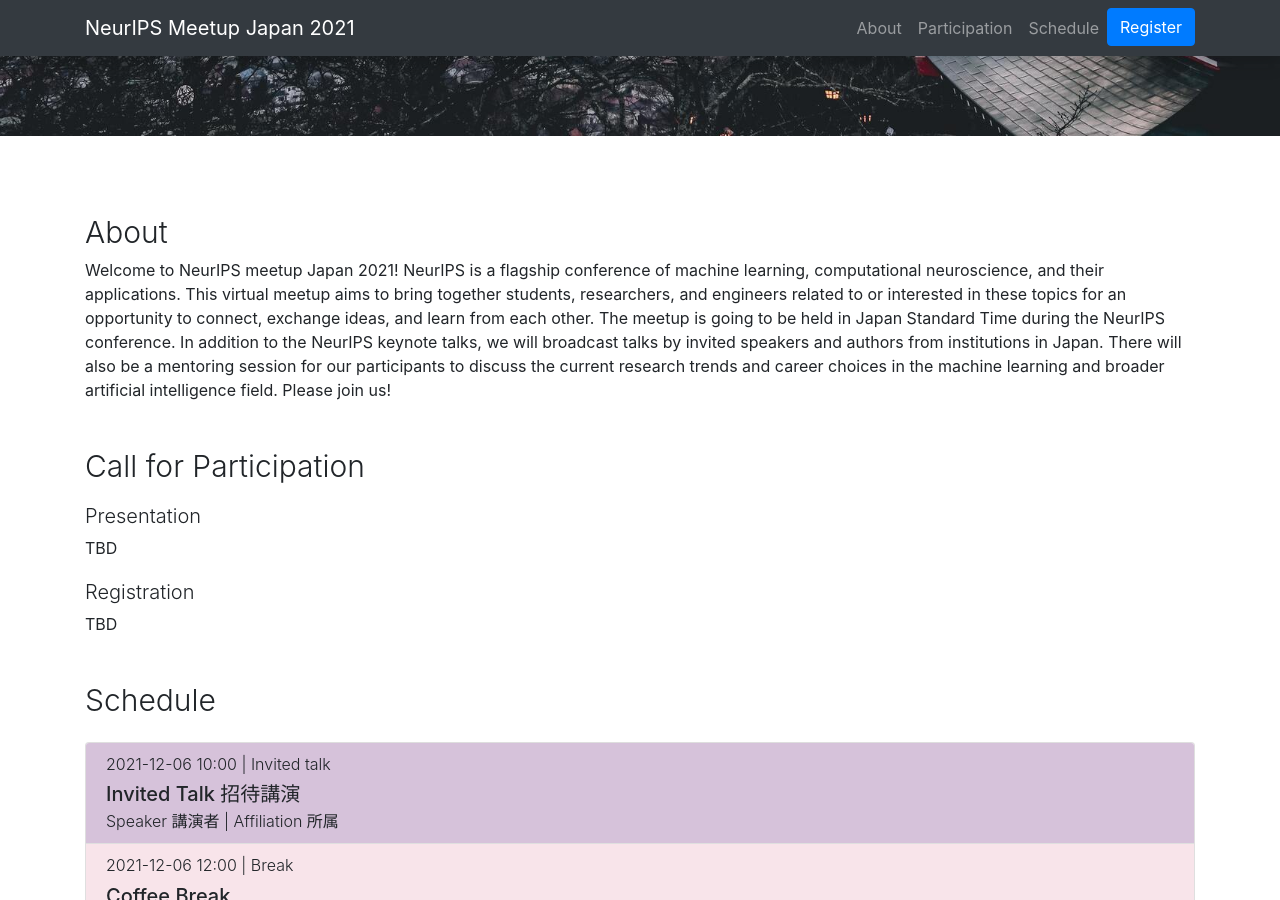
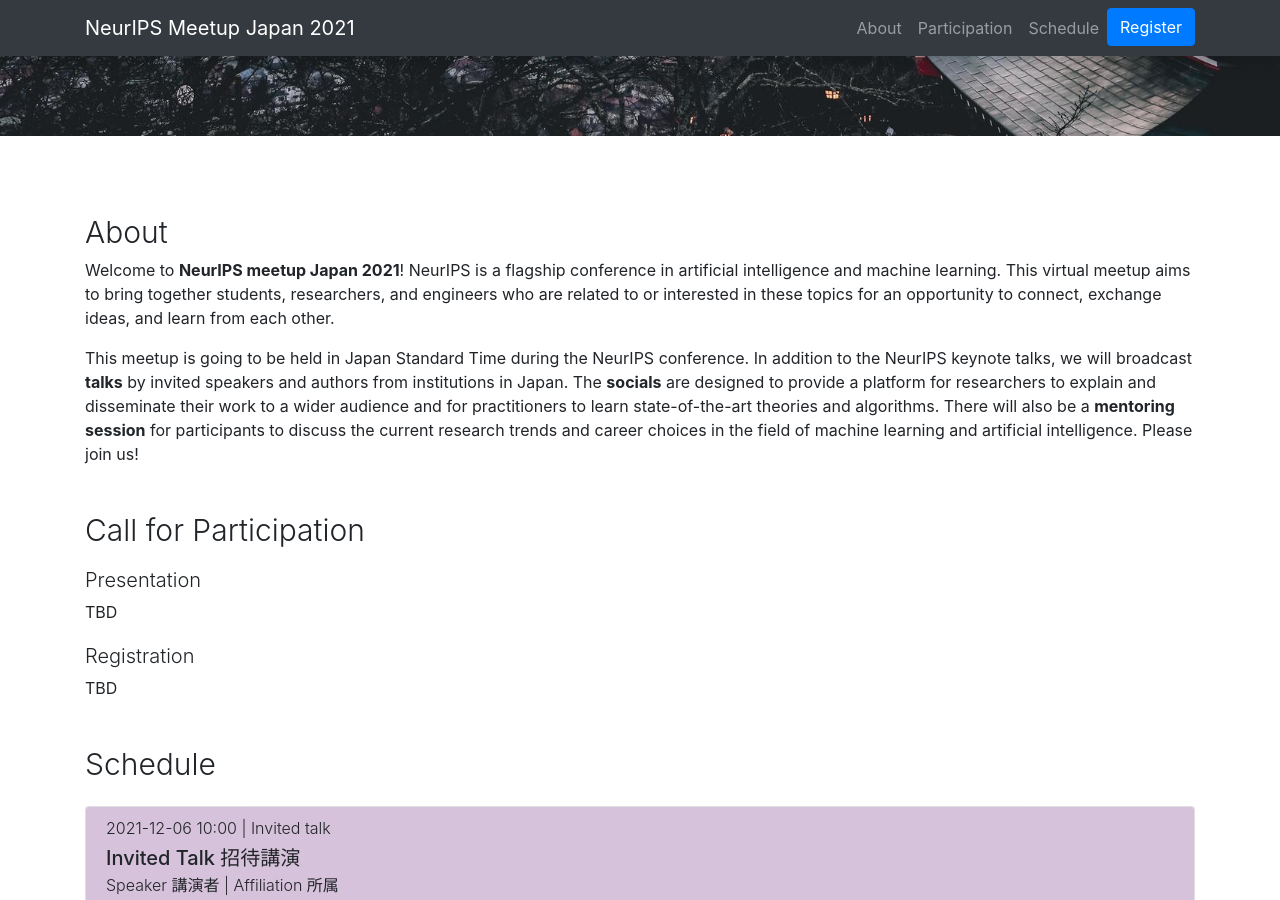
Before and after one commit to NeurIPSMeetupJapan/neuripsmeetupjapan.github.io, a Jekyll site: the page built from index.md, in a window 1280 px wide and 900 px high, scrolled down 764 px. Built offline with Jekyll 4.4.1, drawn with Linux system fonts in a browser that asks for light colours.

Commit message:
update about

```diff
--- a/index.md
+++ b/index.md
@@ -5,7 +5,15 @@
 
 ## About
 
-Welcome to NeurIPS meetup Japan 2021! NeurIPS is a flagship conference of machine learning, computational neuroscience, and their applications. This virtual meetup aims to bring together students, researchers, and engineers related to or interested in these topics for an opportunity to connect, exchange ideas, and learn from each other. The meetup is going to be held in Japan Standard Time during the NeurIPS conference. In addition to the NeurIPS keynote talks, we will broadcast talks by invited speakers and authors from institutions in Japan. There will also be a mentoring session for our participants to discuss the current research trends and career choices in the machine learning and broader artificial intelligence field. Please join us!
+Welcome to **NeurIPS meetup Japan 2021**!
+NeurIPS is a flagship conference in artificial intelligence and machine learning.
+This virtual meetup aims to bring together students, researchers, and engineers who are related to or interested in these topics for an opportunity to connect, exchange ideas, and learn from each other.
+
+This meetup is going to be held in Japan Standard Time during the NeurIPS conference.
+In addition to the NeurIPS keynote talks, we will broadcast **talks** by invited speakers and authors from institutions in Japan.
+The **socials** are designed to provide a platform for researchers to explain and disseminate their work to a wider audience and for practitioners to learn state-of-the-art theories and algorithms.
+There will also be a **mentoring session** for participants to discuss the current research trends and career choices in the field of machine learning and artificial intelligence.
+Please join us!
 
 ## Call for Participation
 
```
